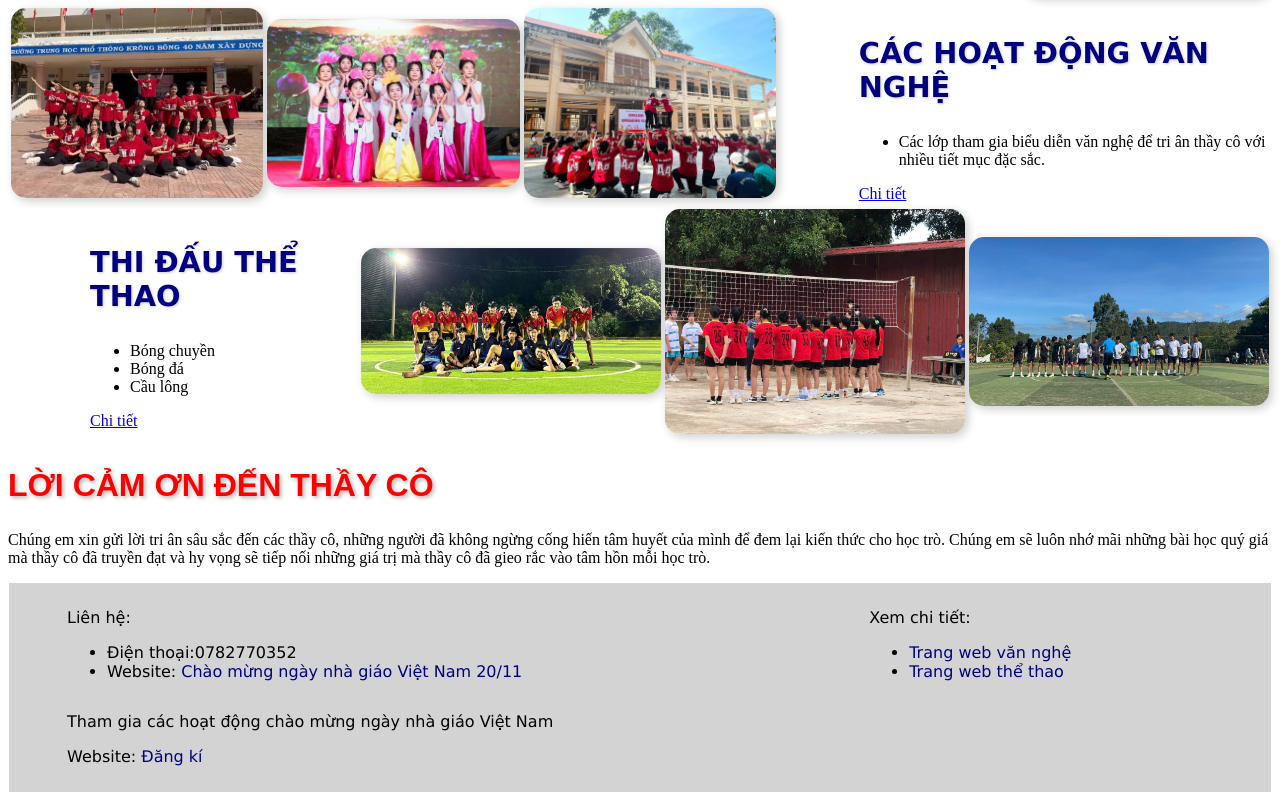
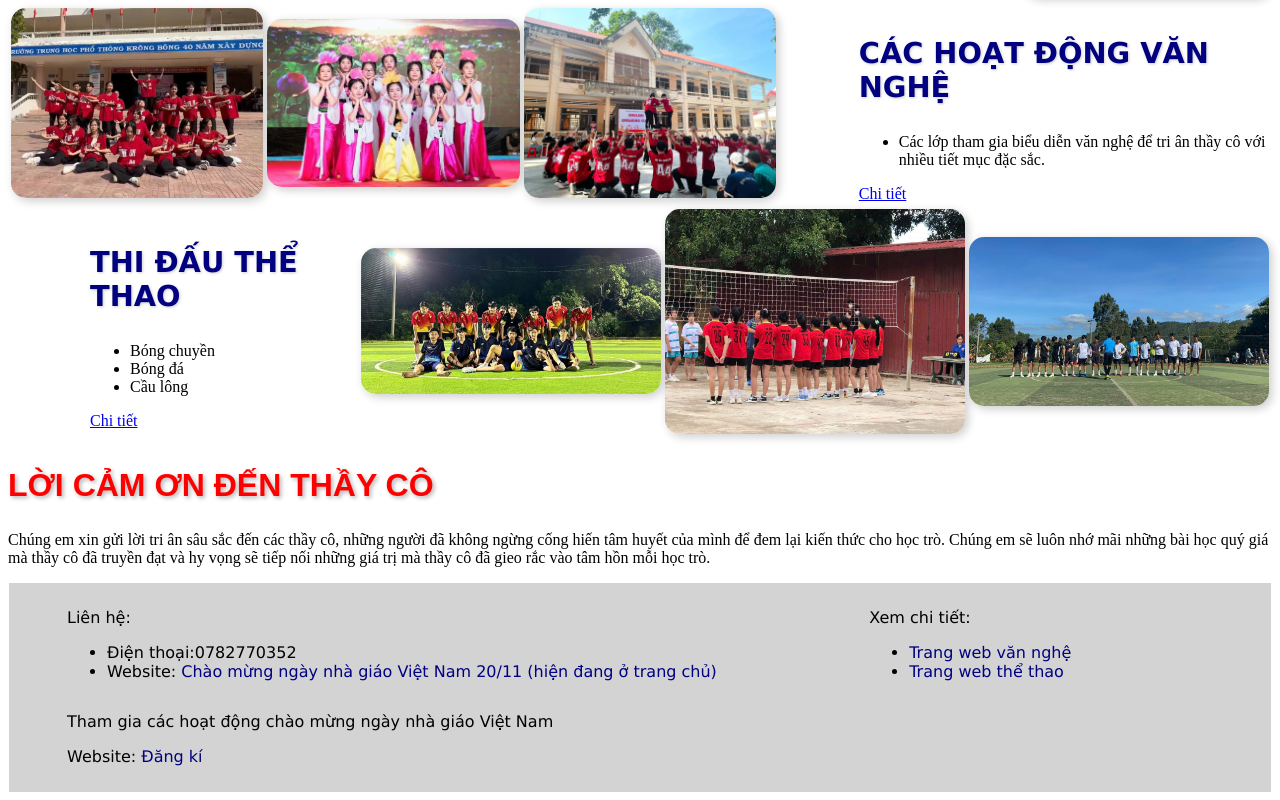
Before and after one commit to webclbtruongthptkrongbong/webhs20_11, a plain HTML site: page index.html in a window 1280 px wide. Shown: the part 1365-2165 px from the top of the page. Drawn offline with Linux system fonts and the light colour scheme.

Commit message:
Update index.html

```diff
--- a/index.html
+++ b/index.html
@@ -82,7 +82,7 @@
 <p>Liên hệ:</p>
 <ul>
 <li>Điện thoại:0782770352</li>
-<li>Website: <a href="webchinh.html" class="link">Chào mừng ngày nhà giáo Việt Nam 20/11</a></li>
+<li>Website: <a href="index.html" class="link">Chào mừng ngày nhà giáo Việt Nam 20/11 (hiện đang ở trang chủ) </a></li>
 </ul>
 </div>
 <div style="width:10%"></div>
```
